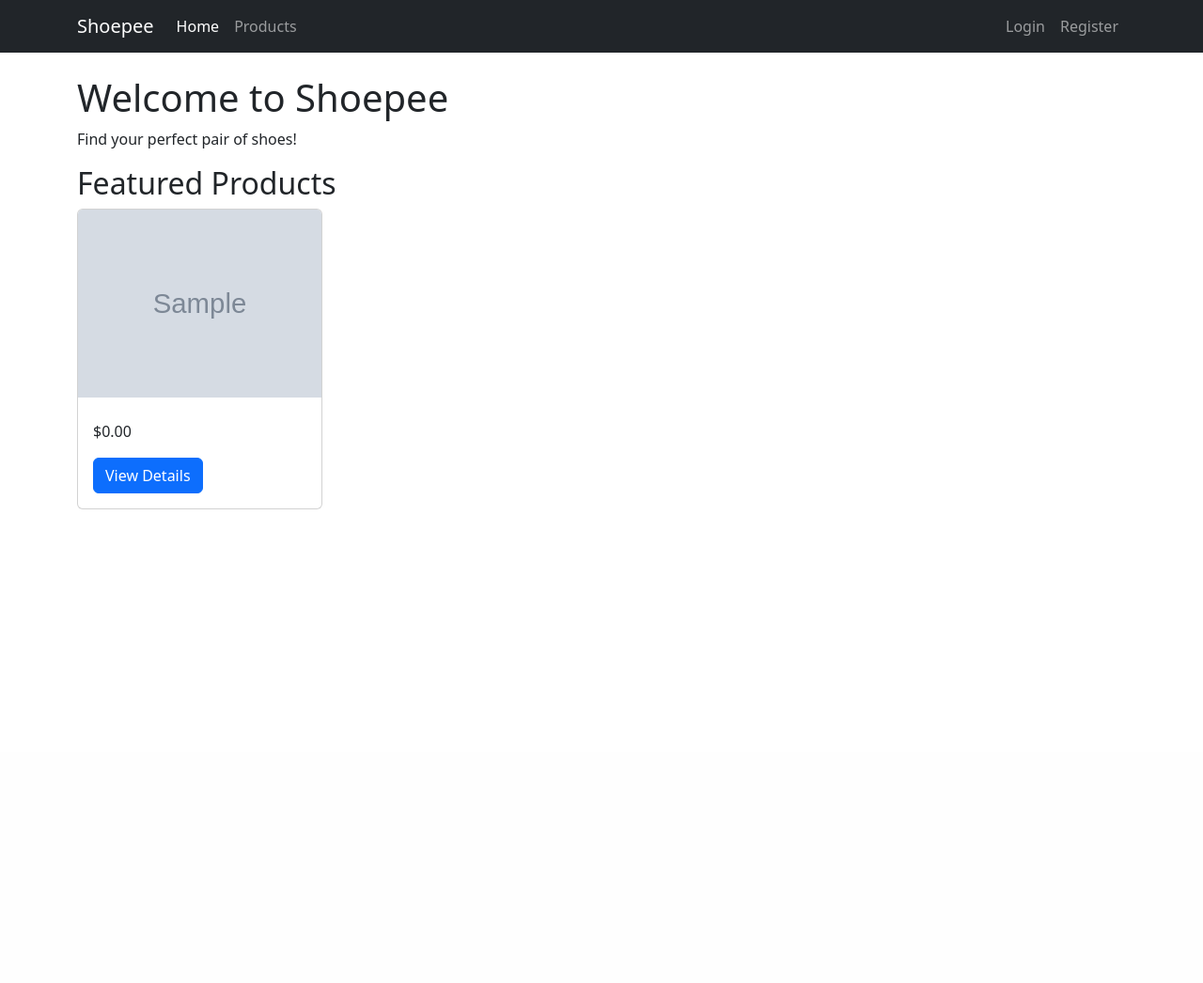
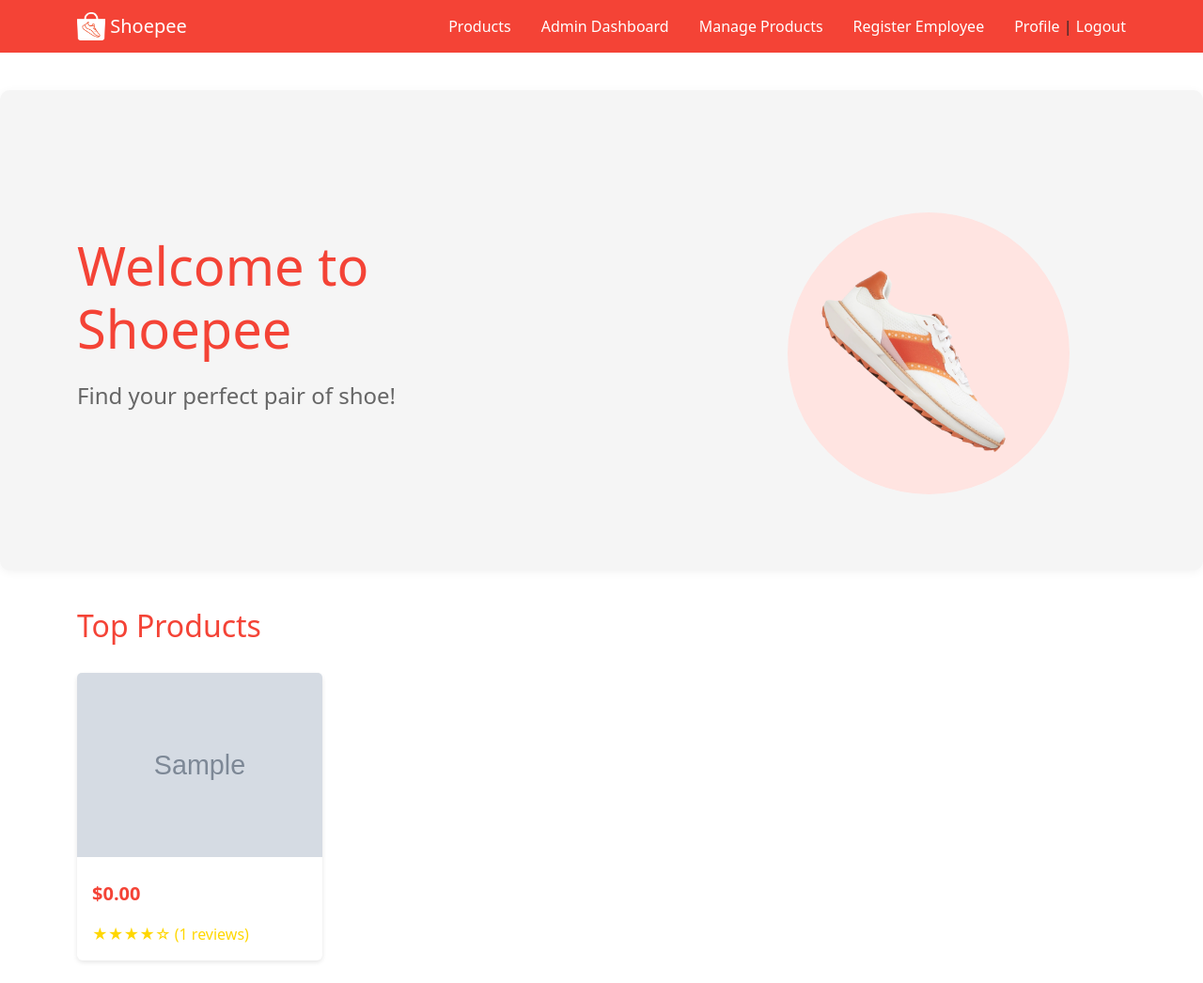
Before and after one commit to kntjspr/crud-ecommerce, a PHP site: page / in a window 1280 px wide. Shown: the whole page at 94% size. Before the commit the page ends 542 px from the top, so only its background shows below. Run offline with PHP 8.4, Linux system fonts and the light colour scheme; tables that the repository leaves empty or names only in its code hold one stand-in row (values such as "Sample post"); grey boxes marked "Sample" are stand-in pictures; data that the repository does not hold is empty.

Commit message:
adapting figma design for index page

```diff
--- a/index.php
+++ b/index.php
@@ -1,6 +1,16 @@
 <?php
 session_start();
 require_once 'config/database.php';
+
+// Add error handling for database connection
+if (!isset($pdo)) {
+    die('
+        <div style="text-align: center; margin-top: 50px;">
+            <h1>Database Connection Error</h1>
+            <p>Sorry, we are experiencing technical difficulties. Please check if MYSQL is turned on and is publicly accessible.</p>
+        </div>
+    ');
+}
 ?>
 
 <!DOCTYPE html>
@@ -11,106 +21,158 @@ require_once 'config/database.php';
     <title>Shoepee - Your One-Stop Shoe Shop</title>
     <link href="https://cdn.jsdelivr.net/npm/bootstrap@5.3.0/dist/css/bootstrap.min.css" rel="stylesheet">
     <style>
-        .product-image {
-            width: 100%;
-            height: 200px;
-            object-fit: cover;
+        :root {
+            --primary-color: #f44336;
+            --secondary-color: #ff8a80;
         }
-        .card {
-            height: 100%;
+
+        .navbar {
+            background-color: var(--primary-color) !important;
+        }
+
+        .hero-section {
+            background-color: #f5f5f5;
+            padding: 40px;
+            margin: 40px auto;
+            border-radius: 10px;
+            box-shadow: 0 2px 10px rgba(0,0,0,0.05);
+            max-width: 1450px;
+        }
+
+        .hero-section h1 {
+            color: var(--primary-color);
+            font-size: 3.5rem;
+            margin-bottom: 20px;
+        }
+
+        .hero-section p {
+            color: #666;
+            font-size: 1.5rem;
+        }
+
+        .hero-image {
+            max-width: 400px;
+            float: right;
+            position: relative;
+            z-index: 2;
+        }
+
+        .circle-bg {
+            width: 300px;
+            height: 300px;
+            background-color: #FFE4E1;
+            border-radius: 50%;
+            position: absolute;
+            right: 60px;
+            top: 50%;
+            transform: translateY(30%);
+            z-index: 1;
+        }
+
+        .product-card {
+            border: none;
+            box-shadow: 0 2px 5px rgba(0,0,0,0.1);
+            transition: transform 0.2s;
+        }
+
+        .product-card:hover {
+            transform: translateY(-5px);
+        }
+
+        .product-price {
+            color: var(--primary-color);
+            font-size: 1.25rem;
+            font-weight: bold;
+        }
+
+        .rating {
+            color: #ffd700;
+        }
+
+        .section-title {
+            color: var(--primary-color);
+            margin-bottom: 30px;
         }
     </style>
 </head>
 <body>
-    <nav class="navbar navbar-expand-lg navbar-dark bg-dark">
+    <nav class="navbar navbar-expand-lg navbar-dark">
         <div class="container">
-            <a class="navbar-brand" href="index.php">Shoepee</a>
-            <button class="navbar-toggler" type="button" data-bs-toggle="collapse" data-bs-target="#navbarNav">
-                <span class="navbar-toggler-icon"></span>
-            </button>
-            <div class="collapse navbar-collapse" id="navbarNav">
-                <ul class="navbar-nav me-auto">
-                    <li class="nav-item">
-                        <a class="nav-link active" href="index.php">Home</a>
-                    </li>
-                    <li class="nav-item">
-                        <a class="nav-link" href="products.php">Products</a>
-                    </li>
-                    <?php if(isset($_SESSION['employee_id'])): ?>
-                        <?php if(isset($_SESSION['is_admin']) && $_SESSION['is_admin']): ?>
-                            <li class="nav-item">
-                                <a class="nav-link" href="admin_dashboard.php">Admin Dashboard</a>
-                            </li>
-                            <li class="nav-item">
-                                <a class="nav-link" href="manage_products.php">Manage Products</a>
-                            </li>
-                            <li class="nav-item">
-                                <a class="nav-link" href="employee_register.php">Register Employee</a>
-                            </li>
-                        <?php endif; ?>
-                    <?php endif; ?>
-                </ul>
-                <ul class="navbar-nav">
-                    <?php if(isset($_SESSION['employee_id']) || isset($_SESSION['customer_id'])): ?>
-                        <li class="nav-item">
-                            <span class="nav-link">Welcome, <?php echo htmlspecialchars($_SESSION['user_name']); ?></span>
-                        </li>
-                        <li class="nav-item">
-                            <a class="nav-link" href="profile.php">Profile</a>
-                        </li>
-                        <li class="nav-item">
-                            <a class="nav-link" href="logout.php">Logout</a>
-                        </li>
-                    <?php else: ?>
-                        <li class="nav-item">
-                            <a class="nav-link" href="login.php">Login</a>
-                        </li>
-                        <li class="nav-item">
-                            <a class="nav-link" href="register.php">Register</a>
-                        </li>
-                    <?php endif; ?>
-                </ul>
+            <a class="navbar-brand" href="index.php">
+                <img src="uploads/shoepee_logo.png" width="30" height="30" class="d-inline-block align-top" alt="">
+                Shoepee
+            </a>
+            <div class="d-flex align-items-center">
+                <a href="products.php" class="text-white text-decoration-none mx-3">Products</a>
+                <a href="admin_dashboard.php" class="text-white text-decoration-none mx-3">Admin Dashboard</a>
+                <a href="manage_products.php" class="text-white text-decoration-none mx-3">Manage Products</a>
+                <a href="register_employee.php" class="text-white text-decoration-none mx-3">Register Employee</a>
+                <div class="ms-3">
+                    <a href="profile.php" class="text-white text-decoration-none">Profile</a> |
+                    <a href="logout.php" class="text-white text-decoration-none">Logout</a>
+                </div>
             </div>
         </div>
     </nav>
 
-    <div class="container mt-4">
-        <h1>Welcome to Shoepee</h1>
-        <p>Find your perfect pair of shoes!</p>
+    <div class="hero-section">
+        <div class="container">
+            <div class="row align-items-center">
+                <div class="col-md-6">
+                    <h1>Welcome to Shoepee</h1>
+                    <p>Find your perfect pair of shoe!</p>
+                </div>
+                <div class="col-md-6">
+                    <div class="position-relative">
+                        <div class="circle-bg"></div>
+                        <img src="uploads/hero_shoe.png" alt="Hero Shoe" class="hero-image">
+                    </div>
+                </div>
+            </div>
+        </div>
+    </div>
 
-        <!-- Featured Products Section -->
-        <h2>Featured Products</h2>
+    <div class="container">
+        <h2 class="section-title">Top Products</h2>
         <div class="row">
             <?php
-            // Get featured products with their first image
             $stmt = $pdo->query("
                 SELECT p.*,
                        (SELECT Image_Path FROM ProductImage pi
                         WHERE pi.Product_ID = p.Product_ID
-                        LIMIT 1) as Image_Path
+                        LIMIT 1) as Image_Path,
+                       (SELECT AVG(Rating) FROM Review r
+                        WHERE r.Product_ID = p.Product_ID) as avg_rating,
+                       (SELECT COUNT(*) FROM Review r
+                        WHERE r.Product_ID = p.Product_ID) as review_count
                 FROM Product p
-                ORDER BY p.Product_ID DESC
+                ORDER BY avg_rating DESC
                 LIMIT 4
             ");
             while($product = $stmt->fetch()){
             ?>
                 <div class="col-md-3 mb-4">
-                    <div class="card">
-                        <?php if($product['Image_Path']): ?>
-                            <img src="<?php echo htmlspecialchars($product['Image_Path']); ?>"
+                    <a href="product_details.php?id=<?php echo $product['Product_ID']; ?>"
+                       class="text-decoration-none">
+                        <div class="card product-card">
+                            <img src="<?php echo htmlspecialchars($product['Image_Path'] ?? 'uploads/products/default.jpg'); ?>"
                                  class="card-img-top product-image"
                                  alt="<?php echo htmlspecialchars($product['Product_Name']); ?>">
-                        <?php else: ?>
-                            <img src="uploads/products/default.jpg"
-                                 class="card-img-top product-image"
-                                 alt="Default Product Image">
-                        <?php endif; ?>
-                        <div class="card-body">
-                            <h5 class="card-title"><?php echo htmlspecialchars($product['Product_Name']); ?></h5>
-                            <p class="card-text">$<?php echo number_format($product['Price'], 2); ?></p>
-                            <a href="product_details.php?id=<?php echo $product['Product_ID']; ?>" class="btn btn-primary">View Details</a>
+                            <div class="card-body">
+                                <h5 class="card-title"><?php echo htmlspecialchars($product['Product_Name']); ?></h5>
+                                <p class="product-price">$<?php echo number_format($product['Price'], 2); ?></p>
+                                <div class="rating">
+                                    <?php
+                                    $rating = round($product['avg_rating'] ?? 0);
+                                    for($i = 0; $i < 5; $i++) {
+                                        echo $i < $rating ? '★' : '☆';
+                                    }
+                                    echo " (" . ($product['review_count'] ?? 0) . " reviews)";
+                                    ?>
+                                </div>
+                            </div>
                         </div>
-                    </div>
+                    </a>
                 </div>
             <?php } ?>
         </div>
--- a/login.php
+++ b/login.php
@@ -1,5 +1,8 @@
 <?php
+// Start the session
 session_start();
+
+// Include the database configuration
 require_once 'config/database.php';
 
 // If user is already logged in, redirect them
@@ -36,11 +39,13 @@ if(isset($_POST['login'])) {
         }
         exit();
     } else {
+
         // Try customer login
         $stmt = $pdo->prepare("SELECT * FROM Customer WHERE Email = ?");
         $stmt->execute([$email]);
         $user = $stmt->fetch(PDO::FETCH_ASSOC);
 
+        // Check if the user exists and the password is correct
         if($user && password_verify($password, $user['Password'])) {
             $_SESSION['customer_id'] = $user['Customer_ID'];
             $_SESSION['user_name'] = $user['First_Name'] . ' ' . $user['Last_Name'];
--- a/logout.php
+++ b/logout.php
@@ -1,7 +1,11 @@
 <?php
+// Start the session to get session variables
 session_start();
+// Destroy the session to clear all session variables
 session_destroy();
+// Unset all session variables
 session_unset();
+// Redirect to login page
 header("Location: login.php");
 exit();
 ?>
--- a/manage_orders.php
+++ b/manage_orders.php
@@ -2,7 +2,7 @@
 session_start();
 require_once 'config/database.php';
 
-// Debug session data
+// Debug session data for development purposes (not for production)
 error_log("Session data: " . print_r($_SESSION, true));
 
 // Check if user is admin
@@ -30,7 +30,7 @@ if ($_SERVER['REQUEST_METHOD'] === 'POST' && isset($_POST['action'])) {
         $stmt->execute([$shipping_status, $order_id]);
         $_SESSION['success_message'] = "Shipping status updated successfully";
     }
-
+    // Update payment status
     if ($_POST['action'] === 'update_payment') {
         $payment_status = $_POST['payment_status'];
         // Update payment status in Payment table
@@ -42,7 +42,7 @@ if ($_SERVER['REQUEST_METHOD'] === 'POST' && isset($_POST['action'])) {
         $stmt->execute([$payment_status, $order_id]);
         $_SESSION['success_message'] = "Payment status updated successfully";
     }
-
+    // Delete order
     if ($_POST['action'] === 'delete_order') {
         try {
             $pdo->beginTransaction();
--- a/order_confirmation.php
+++ b/order_confirmation.php
@@ -35,7 +35,9 @@ $stmt = $pdo->prepare("
 $stmt->execute([$_GET['order_id'], $_SESSION['customer_id']]);
 $order = $stmt->fetch(PDO::FETCH_ASSOC);
 
-// If order not found or doesn't belong to customer
+/* If order not found or doesn't belong to customer
+    We'll redirect to index page without any error message for security reasons.
+*/
 if (!$order) {
     header("Location: index.php");
     exit();
--- a/product_details.php
+++ b/product_details.php
@@ -2,6 +2,7 @@
 session_start();
 require_once 'config/database.php';
 
+// Check if product ID is provided in query string
 if(!isset($_GET['id'])) {
     header("Location: products.php");
     exit();
@@ -29,7 +30,7 @@ $stmt = $pdo->prepare("SELECT * FROM ProductImage WHERE Product_ID = ?");
 $stmt->execute([$product_id]);
 $images = $stmt->fetchAll();
 
-// Get product reviews
+// Fetch product reviews
 $stmt = $pdo->prepare("
     SELECT r.*, c.Username
     FROM Review r
```
Also changed, not shown: database_init.php (+10 -2 lines), database_reset.php (+8 -5 lines), register.php (+123 -34 lines), uploads/hero_shoe.png (added), uploads/shoepee_logo.png (added), 1 other file.
